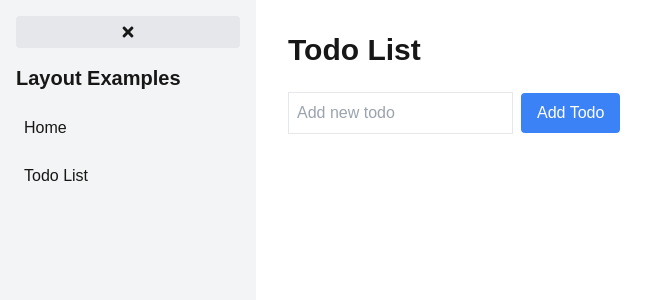
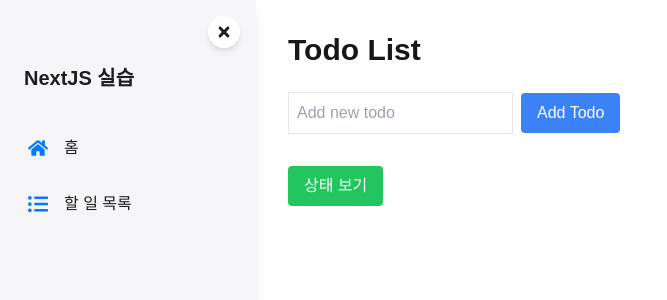
Before and after one commit to CheolheeLee0/nextjs-vercel, a Next.js app: page /todo in a window 1280 px wide. Shown: the top 300 px of the page, without its empty margins (0-667 px from the left). Built offline with nearby package versions, Linux system fonts and the light colour scheme.

Commit message:
fix(sideNav): design

```diff
--- a/src/app/components/Sidebar.tsx
+++ b/src/app/components/Sidebar.tsx
@@ -1,31 +1,45 @@
 import Link from 'next/link';
 import { useState } from 'react';
-import { FaBars, FaTimes } from 'react-icons/fa';
+import { FaBars, FaTimes, FaHome, FaListUl } from 'react-icons/fa';
 
 const Sidebar = () => {
   const [isOpen, setIsOpen] = useState(true);
 
   return (
-    <div className={`bg-gray-100 h-screen p-4 transition-all duration-300 ${isOpen ? 'w-64' : 'w-16'}`}>
+    <div className={`bg-[#F5F5F7] text-[#1D1D1F] h-screen transition-all duration-300 ${isOpen ? 'w-64' : 'w-16'} relative shadow-lg`}>
       <button
         onClick={() => setIsOpen(!isOpen)}
-        className="mb-4 p-2 bg-gray-200 rounded hover:bg-gray-300 w-full flex justify-center"
+        className={`absolute top-4 ${isOpen ? 'right-4' : 'left-1/2 -translate-x-1/2'} p-2 bg-white text-[#1D1D1F] rounded-full hover:bg-gray-100 shadow-md transition-all duration-300`}
       >
-        {isOpen ? <FaTimes /> : <FaBars />}
+        {isOpen ? <FaTimes size={16} /> : <FaBars size={16} />}
       </button>
       {isOpen && (
         <>
-          <h2 className="text-xl font-bold mb-4">Layout Examples</h2>
+          <h2 className="text-xl font-semibold mb-8 mt-16 px-6">NextJS 실습</h2>
           <nav>
-            <ul className="space-y-2">
+            <ul className="space-y-2 px-4">
               <li>
-                <Link href="/" className="block hover:bg-gray-200 p-2 rounded">
-                  Home
+                <Link href="/" className="block">
+                  <div className="hover:bg-white transition-colors duration-300 p-3 rounded-lg">
+                    <div className="flex items-center">
+                      <FaHome className="text-[#007AFF] mr-4" size={20} />
+                      <div>
+                        <h3 className="font-medium text-base">홈</h3>
+                      </div>
+                    </div>
+                  </div>
                 </Link>
               </li>
               <li>
-                <Link href="/todo" className="block hover:bg-gray-200 p-2 rounded">
-                  Todo List
+                <Link href="/todo" className="block">
+                  <div className="hover:bg-white transition-colors duration-300 p-3 rounded-lg">
+                    <div className="flex items-center">
+                      <FaListUl className="text-[#007AFF] mr-4" size={20} />
+                      <div>
+                        <h3 className="font-medium text-base">할 일 목록</h3>
+                      </div>
+                    </div>
+                  </div>
                 </Link>
               </li>
             </ul>
--- a/src/app/todo/page.tsx
+++ b/src/app/todo/page.tsx
@@ -5,6 +5,7 @@ import Sidebar from '../components/Sidebar';
 
 export default function TodoPage() {
   const [newTodo, setNewTodo] = useState('');
+  const [showState, setShowState] = useState(false);
   const { todos, addTodo, toggleTodo, deleteTodo } = useTodoStore();
 
   const handleAddTodo = () => {
@@ -57,6 +58,21 @@ export default function TodoPage() {
             </li>
           ))}
         </ul>
+
+        <div className="mt-8">
+          <button
+            onClick={() => setShowState(!showState)}
+            className="bg-green-500 text-white px-4 py-2 rounded hover:bg-green-600"
+          >
+            {showState ? '상태 숨기기' : '상태 보기'}
+          </button>
+
+          {showState && (
+            <pre className="mt-4 p-4 bg-gray-100 rounded overflow-auto">
+              {JSON.stringify(todos, null, 2)}
+            </pre>
+          )}
+        </div>
       </main>
     </div>
   );
```
